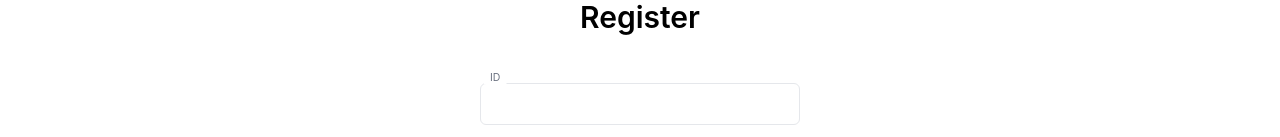
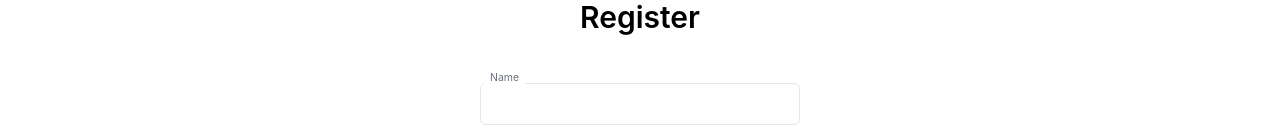
Before and after one commit to qkr7391/Sammy-Teo_Project, a React (Create React App) app in the folder new_version/frontend/: page /register in a window 1280 px wide. Shown: the part 121-258 px from the top of the page. Built offline with nearby package versions, Linux system fonts and the light colour scheme.

Commit message:
change id to name

```diff
--- a/new_version/frontend/src/views/Register.js
+++ b/new_version/frontend/src/views/Register.js
@@ -3,13 +3,13 @@ import axiosInstance from "../utils/axios";
 
 const Register = () => {
 	const [inputs, setInputs] = useState({
-		id: "",
+		name: "",
 		pw: "",
 		pwCheck: "",
 		email: "",
 	});
 
-	const { id, pw, pwCheck, email } = inputs;
+	const { name, pw, pwCheck, email } = inputs;
 
 	const onChange = (event) => {
 		const value = event.target.value;
@@ -56,17 +56,17 @@ const Register = () => {
 					<form className="mt-10">
 						<div className="relative mb-4">
 							<label
-								htmlFor="id"
+								htmlFor="name"
 								className="absolute text-sm text-gray-500 dark:text-gray-400 duration-300 transform -translate-y-4 scale-75 top-2 z-10 origin-[0] bg-white dark:bg-gray-900 px-2 peer-focus:px-2 peer-focus:text-blue-600 peer-focus:dark:text-blue-500 peer-placeholder-shown:scale-100 peer-placeholder-shown:-translate-y-1/2 peer-placeholder-shown:top-1/2 peer-focus:top-2 peer-focus:scale-75 peer-focus:-translate-y-4 left-1"
 							>
 								{" "}
-								ID{" "}
+								Name{" "}
 							</label>
 							<input
 								type="text"
-								id="id"
+								id="name"
 								className="w-full px-4 py-2 mt-2 bg-white border rounded-md"
-								value={id}
+								value={name}
 								onChange={onChange}
 							/>
 						</div>
```
Also changed, not shown: 2 other files (tests, documents, lock files or other folders).
